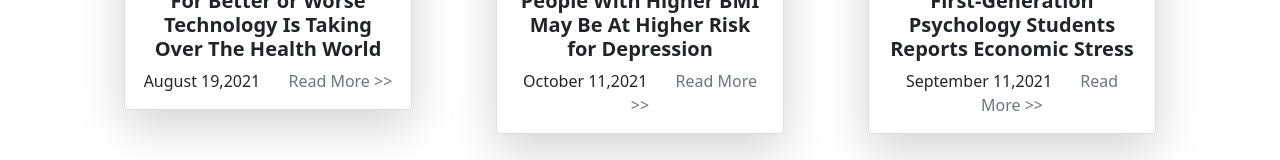
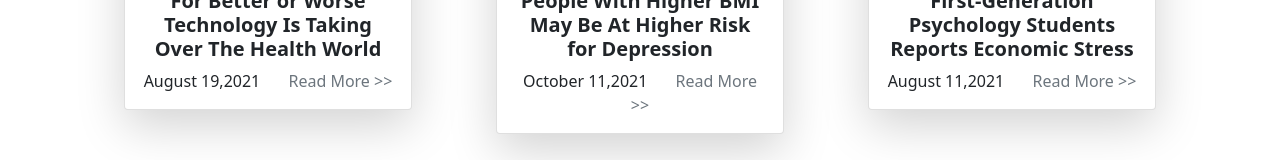
Before and after one commit to ShahidaMahtab/Therapic-MentalHealth, a React (Create React App) app: page /blog in a window 1280 px wide. Shown: the part 905-1065 px from the top of the page. Built offline with nearby package versions, Linux system fonts and the light colour scheme; no server answers; sample sign-in values are in the browser's storage.

Commit message:
error fixed

```diff
--- a/public/blog.json
+++ b/public/blog.json
@@ -1 +1 @@
-[{"id":501,"img":"https://i.ibb.co/k3qZ63c/news-1.jpg","title":"Embrace leisure Time __It Could Hurt Your Mental Health If You Don't","date":"August 29,2021","author":"Stevan Gans"},{"id":502,"img":"https://i.ibb.co/Bj7sbmz/news-2.jpg","title":"Should Mental Health Checks Be Required Before Buying a Gun?","date":"October 14,2021","author":"Stevan Gans"},{"id":503,"img":"https://i.ibb.co/JnbbTHD/news-3.jpg","title":"Filling Your Mental Health ToolBox With Dr.Rachel Goldman","date":"August 11,2021","author":"Nicholas BlackMer"},{"id":504,"img":"https://i.ibb.co/6YxMZ1z/news-4.jpg","title":"For Better or Worse Technology Is Taking Over The Health World","date":"August 19,2021","author":"Krystal Jagoo"},{"id":505,"img":"https://i.ibb.co/yRQmjmD/news-5.jpg","title":"People With Higher BMI May Be At Higher Risk for Depression","date":"October 11,2021","author":"Aaron Johnson"},{"id":506,"img":"https://i.ibb.co/8BLNLmj/news-6.jpg","title":"First-Generation Psychology Students Reports Economic Stress","date":"September 11,2021","author":"Krystal Jagoo"}]
+[{"id":501,"img":"https://i.ibb.co/k3qZ63c/news-1.jpg","title":"Embrace leisure Time __It Could Hurt Your Mental Health If You Don't","date":"August 29,2021","author":"Stevan Gans"},{"id":502,"img":"https://i.ibb.co/Bj7sbmz/news-2.jpg","title":"Should Mental Health Checks Be Required Before Buying a Gun?","date":"October 14,2021","author":"Stevan Gans"},{"id":503,"img":"https://i.ibb.co/JnbbTHD/news-3.jpg","title":"Filling Your Mental Health ToolBox With Dr.Rachel Goldman","date":"August 11,2021","author":"Nicholas BlackMer"},{"id":504,"img":"https://i.ibb.co/6YxMZ1z/news-4.jpg","title":"For Better or Worse Technology Is Taking Over The Health World","date":"August 19,2021","author":"Krystal Jagoo"},{"id":505,"img":"https://i.ibb.co/yRQmjmD/news-5.jpg","title":"People With Higher BMI May Be At Higher Risk for Depression","date":"October 11,2021","author":"Aaron Johnson"},{"id":506,"img":"https://i.ibb.co/8BLNLmj/news-6.jpg","title":"First-Generation Psychology Students Reports Economic Stress","date":"August 11,2021","author":"Krystal Jagoo"}]
--- a/src/components/Cases/Cases.js
+++ b/src/components/Cases/Cases.js
@@ -12,7 +12,7 @@ const Cases = () => {
     <Container className="mx-auto pt-lg-5">
       <div className="mb-5">
         <h2 className="header-text fw-bold text-center pb-3">
-          We have Solved More Than 90 % Cases Successfully
+          We have Solved More Than 90% Cases Successfully
         </h2>
       </div>
       <div className="mx-auto">
```
